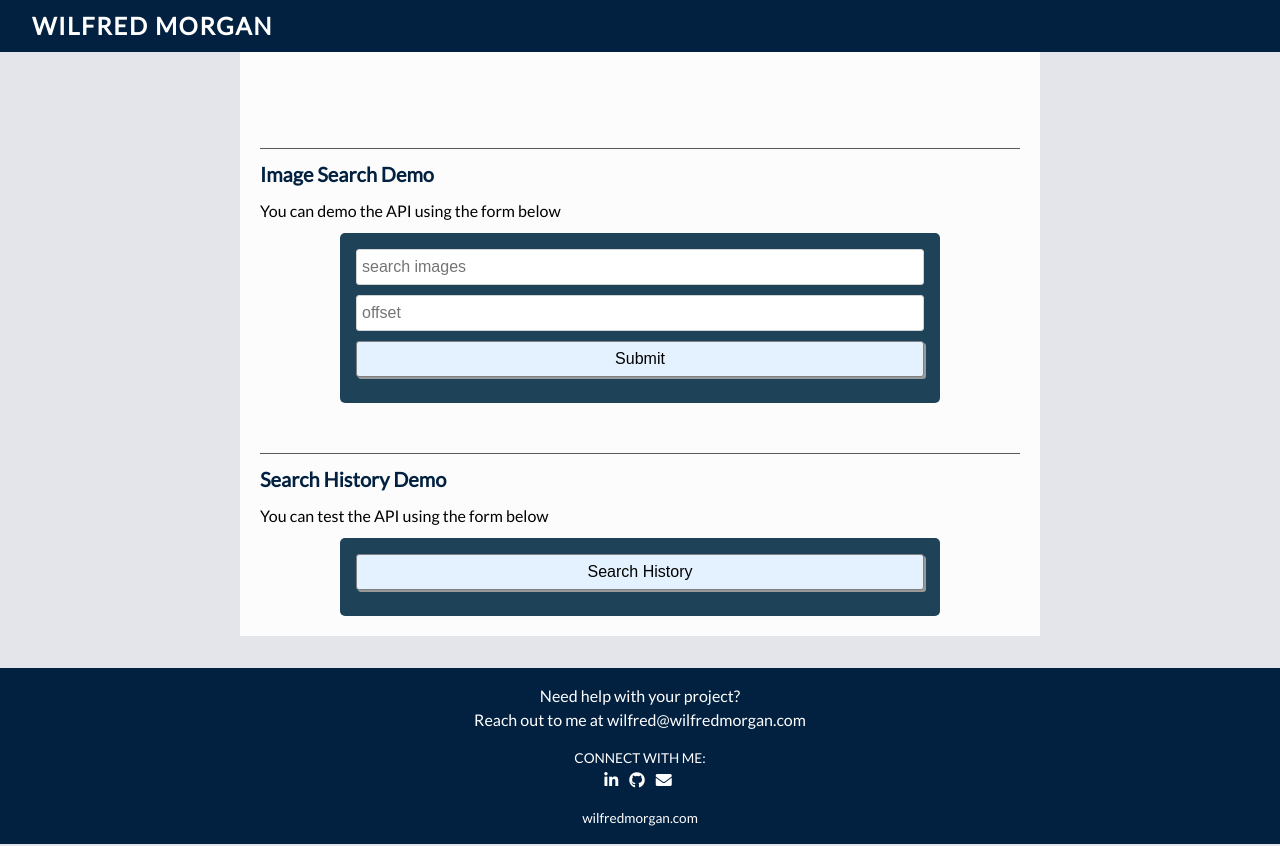
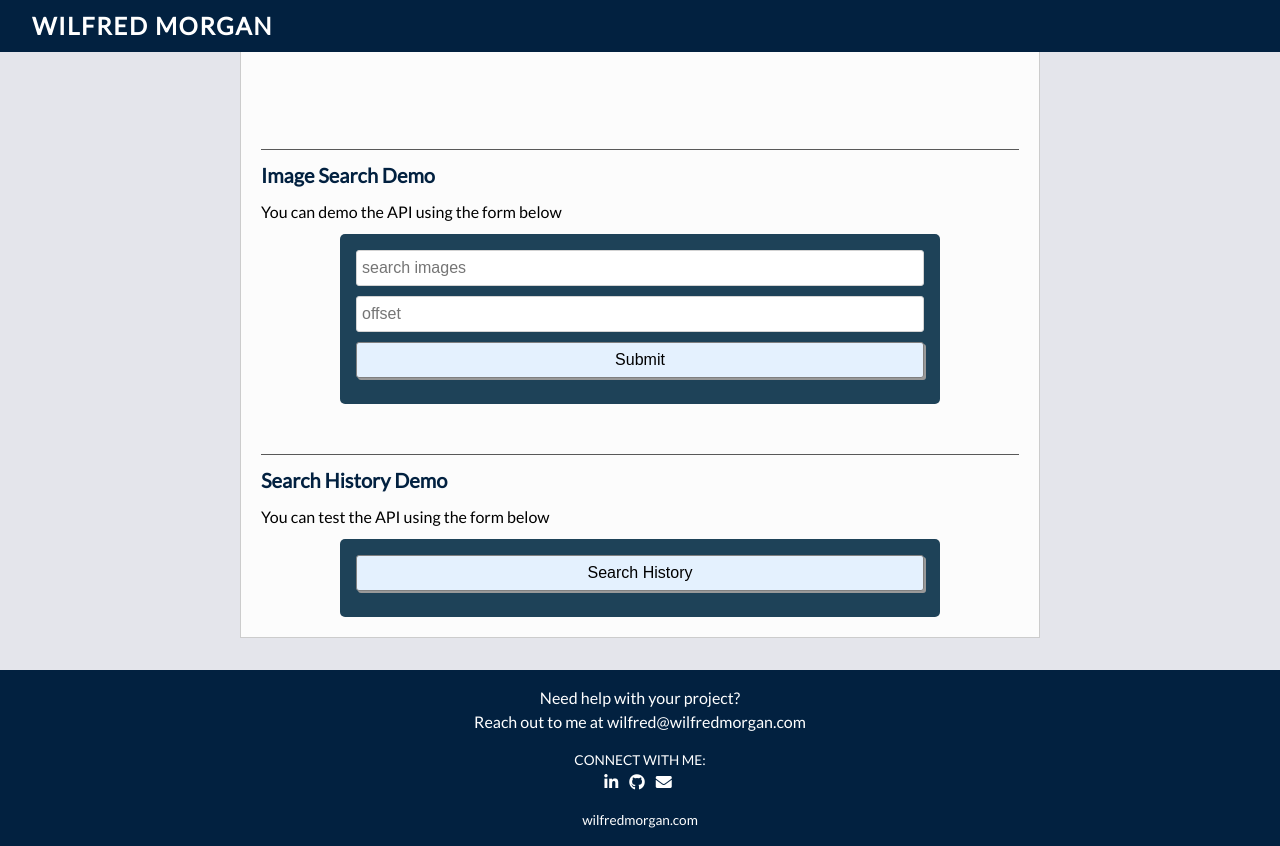
Before and after one commit to wmemorgan/image-search-api-v2, a website: page public/index.html in a window 1280 px wide. Drawn offline with nearby package versions, Linux system fonts and the light colour scheme; no server answers.

Commit message:
Add border to container

```diff
--- a/public/css/index.css
+++ b/public/css/index.css
@@ -51,6 +51,7 @@ body  {
   flex-direction: column;
   margin: 0 auto;
   padding: 20px;
+  border: 1px solid var(--overlay-text-color);
   background: var(--container-bg-color);
 }
 
```
